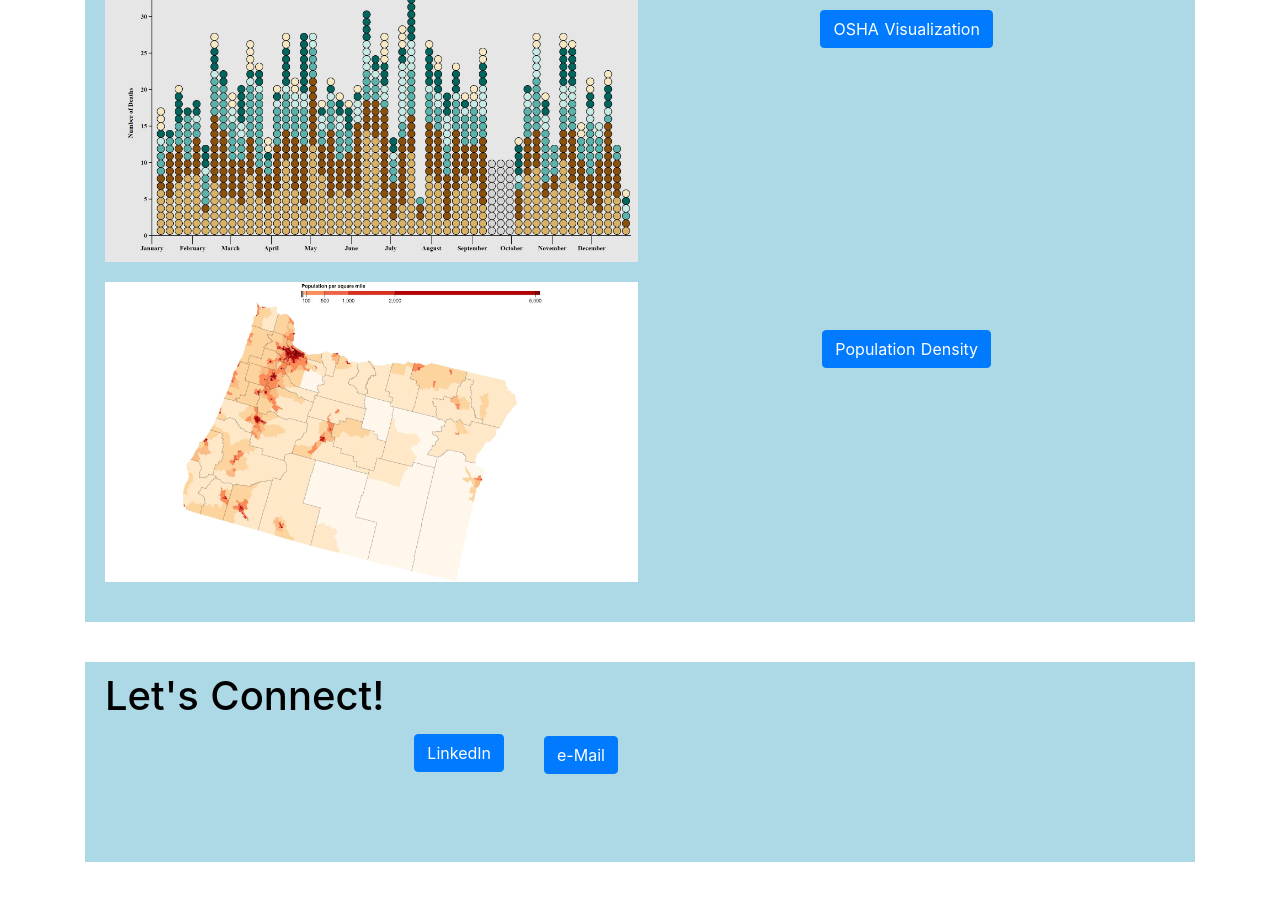
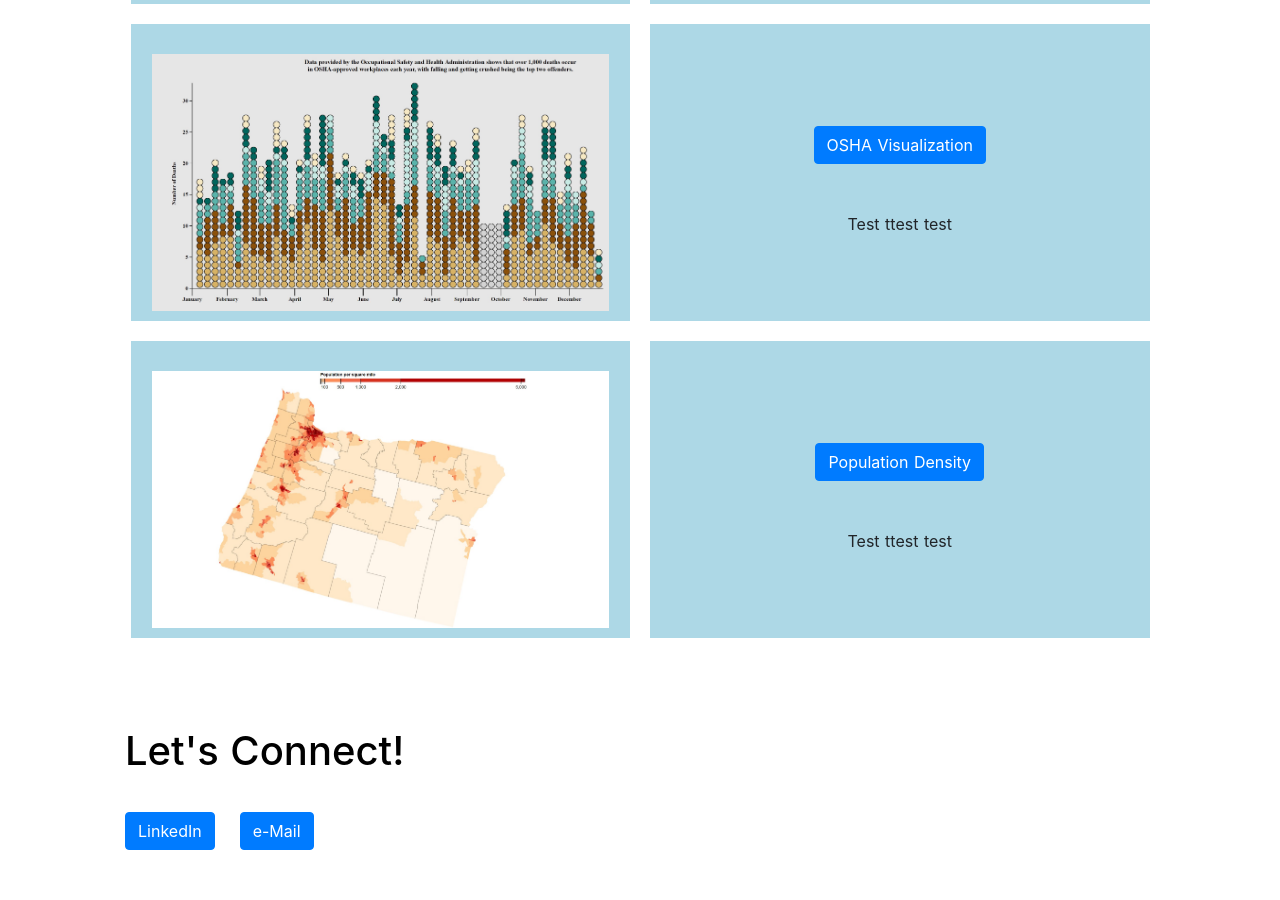
Before and after one commit to mbcrane/my-website, a Nuxt app: page / in a window 1280 px wide. Shown: the part 1060-1960 px from the top of the page. Built offline with nearby package versions, Linux system fonts and the light colour scheme.

Commit message:
Reformatted

```diff
--- a/components/navbar.vue
+++ b/components/navbar.vue
@@ -1,15 +1,15 @@
 <template>
   <div>
   <b-nav>
-    <b-nav-item active href="#" v-scroll-to="'#aboutHeader'">
-        About
-    </b-nav-item>
     <b-nav-item active href="#" v-scroll-to="'#projectHeader'">
         Projects
     </b-nav-item>
     <b-nav-item active href="#" v-scroll-to="'#contact_header'">
         Contact
     </b-nav-item>
+    <b-nav-item active href="#" v-scroll-to="'#aboutHeader'">
+        About
+    </b-nav-item>
   </b-nav>
 </div>
 
--- a/pages/index.vue
+++ b/pages/index.vue
@@ -38,20 +38,40 @@
 
 
     <!-- Projects -->
-   <div class = "projects">
-       <h1 id = "projectHeader"> </h1>
+   <div class = "projects" id = "projectHeader">
+
+
        <div class = "project_item">
             <img src="~/static/cartograms.jpg" alt = "Cartograms 4 All">
-          <b-button class = "button" variant="primary" href="http://cartogram4all.herokuapp.com/app/index.html#DIVISION">Cartograms 4 All</b-button>
+       </div>
+
+       <div class = "project_desc">
+              <b-button class = "button" variant="primary" href="http://cartogram4all.herokuapp.com/app/index.html#DIVISION">
+          Cartograms 4 All</b-button>
           <p class = "description">Test ttest test</p>
        </div>
+
+
+
+
        <div class = "project_item">
            <img src="~/static/osha.jpg" alt = "OSHA Visualization">
-          <b-button class = "button" variant="primary" href="https://mbcrane.github.io/WorkplaceDeaths/ ">OSHA Visualization</b-button>
        </div>
+
+       <div class = "project_desc">
+           <b-button class = "button" variant="primary" href="https://mbcrane.github.io/WorkplaceDeaths/ ">
+          OSHA Visualization</b-button>
+           <p class = "description">Test ttest test</p>
+       </div>
+
        <div class = "project_item">
            <img src="~/static/oregon.jpg" alt = "Oregon Population Density">
-          <b-button class = "button" variant="primary" href="https://mbcrane.github.io/OregonMapping-/">Population Density</b-button>
+       </div>
+
+        <div class = "project_desc">
+           <b-button class = "button" variant="primary" href="https://mbcrane.github.io/OregonMapping-/">
+           Population Density</b-button>
+            <p class = "description">Test ttest test</p>
        </div>
 
 
@@ -63,16 +83,15 @@
        <h1 id = "contact_header"> Let's Connect!</h1>
        <div class = "contact_item">
 
-          <b-button class = "button" variant="primary" href="https://www.linkedin.com/in/mbcrane/">LinkedIn</b-button>
-
-       </div>
-       <div class = "contact_item">
-
-          <b-button class = "button" variant="primary" href="mailto:michael.crane96@gmail.com">e-Mail</b-button>
+          <b-button class = "contact_button" variant="primary" href="https://www.linkedin.com/in/mbcrane/"
+                    style="margin-right:25px; margin-left:40px; float: left" >LinkedIn</b-button>
+            <b-button class = "contact_button" variant="primary" href="mailto:michael.crane96@gmail.com" style="float: left;">e-Mail</b-button>
 
        </div>
 
+
    </div>
+
 
   </section>
 </template>
@@ -160,67 +179,90 @@ export default {
 
 /* Project Styling */
 
+
 .projects{
-    display: relative;
-    background-color: lightblue;
+ /*   display: relative; */
+  /*  background-color: lightblue; */
    height: 1000px;
    width: 100%;
    margin: 20px;
+   display: flex;
+   align-items: center;
+   justify-content: center;
+   flex-flow: row wrap;
+   align-content: center;
+   padding-top: 100px;
 
 }
 
-.project_item{
-    margin: 20px;
-    max-width: 100%;
-    height: 300px;
-     display: flex;
-    justify-content: left;
-    overflow: hidden
 
+.project_item, .project_desc{
+    height: 100px;
+    width: 50%;
+    height: 33%;
+    flex-basis: 45%;
+    margin: 10px;
+    background-color: lightblue;
+    padding: 10px;
+    padding-top: 30px;
 }
 
+
+
 .project_item img {
+
     flex-shrink: 0;
     max-width:100%;
     max-height:100%;
 
 }
 
+
 .button{
    margin: auto;
-   margin-bottom: 20%;
+   margin-top: 15%;
    align-self: center;
 }
 
 .description{
+    margin-top: 10%;
     align-self: center;
 }
 
 /* Contact Styling */
 
 .contact{
+   padding-top: 75px;
+   padding-bottom: 75px;
    display: flex;
-    background-color: lightblue;
-    height: 200px;
+   align-items: left;
+   justify-content: left;
+   flex-flow: column;
+   align-content: left;
    width: 100%;
-    margin: 20px;
+   height: 400px;
 }
 
 #contact_header{
     color: black;
-    padding: 10px;
+    margin: 10px;
+    padding-left: 30px;
    /* text-shadow: 3px 2px white; */
-    padding-left: 20px;
+    height: 50px;
     text-align: left;
 
 }
 
 .contact_item{
-    margin: 20px;
-    justify-content: left;
-    display: flex;
-    align-self: center;
+    width: 100%;
+    height: 30%;
+    padding-top: 25px;
+
 
 }
 
+.contact_button{
+    align-self: center;
+}
+
 </style>
```
Lines whose indentation alone changed are shown as unchanged.
